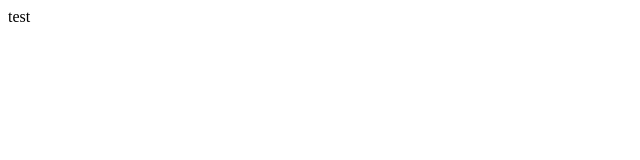
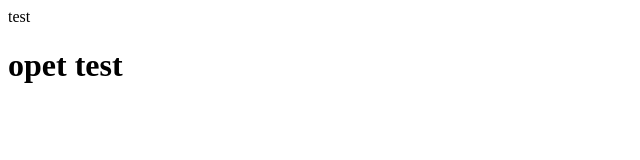
Before and after one commit to Power-RangersPP/webstranica, a plain HTML site: page test.html in a window 1280 px wide. Shown: the whole page, without its empty margins (0-640 px from the left). Drawn offline with Linux system fonts and the light colour scheme.

Commit message:
testna poruka

```diff
--- a/test.html
+++ b/test.html
@@ -1,3 +1,4 @@
 <html>
 test
+<h1>opet test</h1>
 </html>
```
